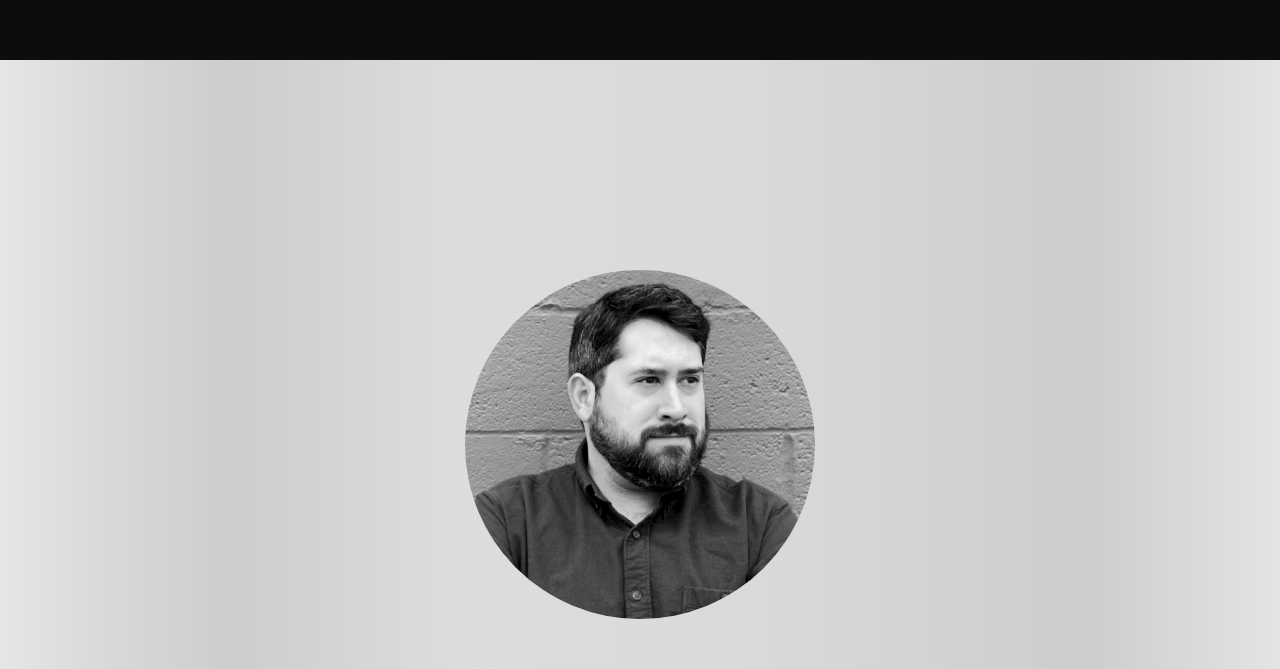
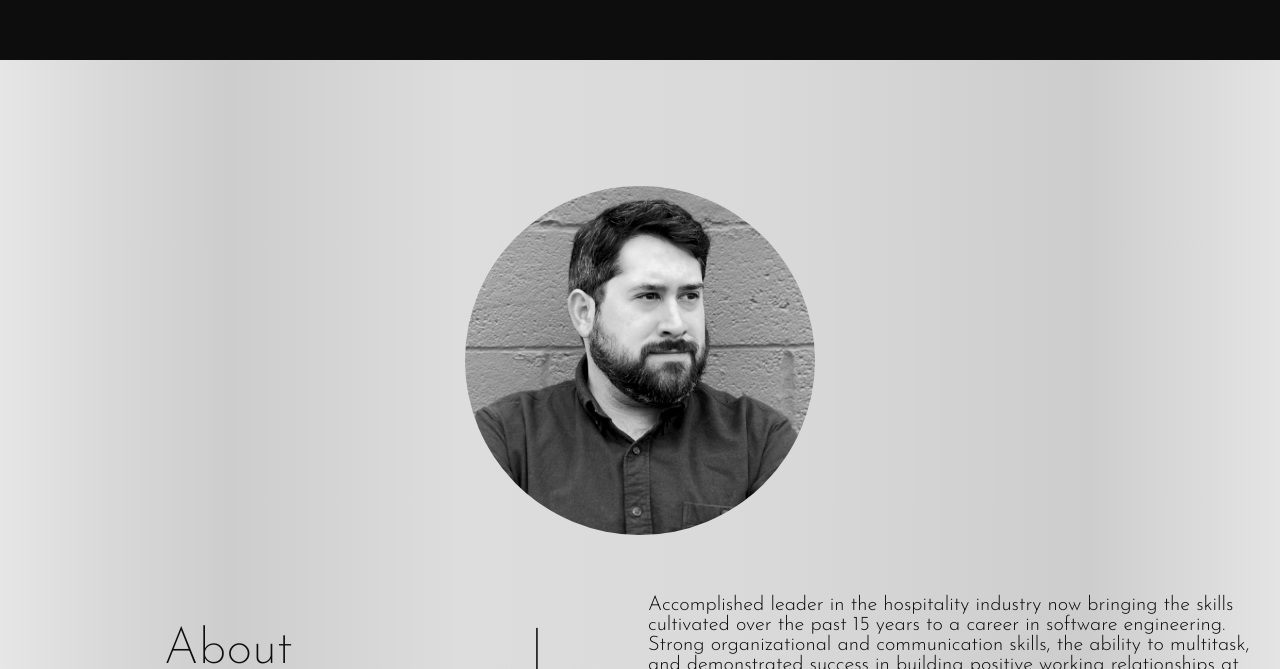
Before and after one commit to travisjhuss/travisjhuss.github.io, a React (Create React App) app: page / in a window 1280 px wide. Shown: the part 771-1440 px from the top of the page. Built offline with nearby package versions, Linux system fonts and the light colour scheme.

Commit message:
giving up on intersection observer

```diff
--- a/package.json
+++ b/package.json
@@ -10,12 +10,14 @@
     "@testing-library/user-event": "^12.7.3",
     "aos": "^2.3.4",
     "framer-motion": "^3.8.1",
+    "gsap": "^3.6.0",
     "react": "^17.0.1",
     "react-animate-on-scroll": "^2.1.5",
     "react-dom": "^17.0.1",
     "react-router-dom": "^5.2.0",
     "react-scripts": "4.0.3",
     "react-scroll": "^1.8.1",
+    "react-use": "^17.1.1",
     "web-vitals": "^1.1.0"
   },
   "scripts": {
--- a/src/components/About/About.jsx
+++ b/src/components/About/About.jsx
@@ -3,12 +3,13 @@ import { motion } from 'framer-motion';
 import Grid from '@material-ui/core/Grid';
 import './About.css';
 
-export default function About() {
+export default function About({sectionRef}) {
 
     return (
         <div
-            className="container"
+            className="container fadeIn"
             id="about"
+            ref={sectionRef}
         >
             <div className="content" >
                 <Grid container spacing={2}>
--- a/src/components/App/App.css
+++ b/src/components/App/App.css
@@ -7,7 +7,7 @@
 
 .container {
     padding: 50px 30px;
-    height: 100vh;
+    height: 85vh;
     /* width: 100%; */
     position: relative;
 }
--- a/src/components/App/App.jsx
+++ b/src/components/App/App.jsx
@@ -7,10 +7,51 @@ import Contact from '../Contact/Contact';
 import './App.css';
 
 // import ScrollAnimation from 'react-animate-on-scroll';
-import { useEffect } from 'react';
+import Grid from '@material-ui/core/Grid';
+import { useEffect, useRef } from 'react';
+import { useIntersection } from 'react-use';
+import gsap from 'gsap';
 
 function App() {
+  // ref for our element
+  const sectionRef = useRef(null);
+  // All the ref to be observed
+  const intersection = useIntersection(sectionRef, {
+    // sets browsers viewport
+    root: null,
+    // determines when animation starts in section
+    rootMargin: '0px',
+    // number represents what the targets visibility is before animation. 1 is 100%
+    threshold: 0.45
+  });
 
+  // animation for fading in
+  const fadeIn = (element) => {
+    gsap.to(element, 1, {
+      opacity: 1,
+      y: -60,
+      ease: "power1.out",
+      duration: 2,
+      stagger: {
+        amount: 0.3
+      }
+    })
+  };
+
+  // animation for fading out
+  const fadeOut = (element) => {
+    gsap.to(element, 1, {
+      opacity: 0,
+      y: -20,
+      ease: "power1.out",
+      duration: 2,
+    })
+  };
+
+  // checking to see when the viewport is visible to the user
+  intersection && intersection.intersectionRatio < 0.45
+    ? fadeOut('.fadeIn')
+    : fadeIn('.fadeIn');
 
 
   return (
@@ -19,7 +60,7 @@ function App() {
 
       <Top />
 
-      <About />
+      <About sectionRef={sectionRef}/>
 
       <Skills />
 
--- a/src/components/Skills/Skills.jsx
+++ b/src/components/Skills/Skills.jsx
@@ -2,7 +2,7 @@
 
 export default function Skills() {
     return (
-        <div className="container" id="skills" data-aos="fade-left">
+        <div className="container" id="skills" >
             <center className="content">
                 <p className="subtitle">Skills</p>
                 <p className="body-text" style={{textAlign: 'center'}}>
```
Also changed, not shown: 1 other file (tests, documents, lock files or other folders).
